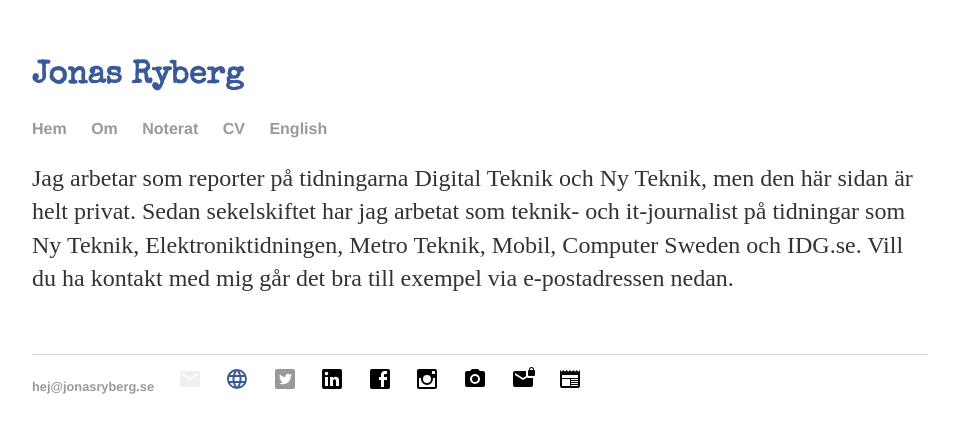
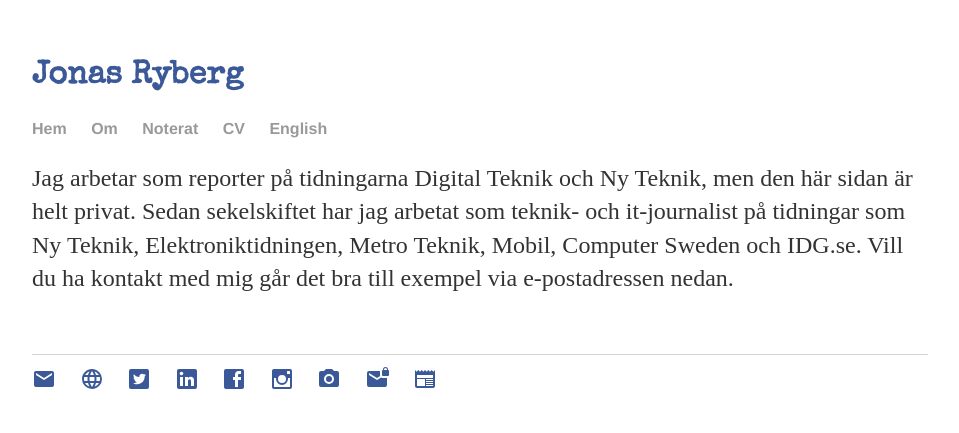
Before and after one commit to jonasryberg/test, a Jekyll site: the page index.html, which Jekyll copies as it is, in a window 1280 px wide. Shown: the top 433 px of the page, without its empty margins (160-1119 px from the left). Built offline with Jekyll 4.4.1, drawn with Linux system fonts in a browser that asks for light colours.

Commit message:
Update index.html

```diff
--- a/index.html
+++ b/index.html
@@ -29,40 +29,33 @@
 		</div><!-- /.container -->
 		<footer>
     		<ul>
-        		<li>
-  				<script language="JavaScript">
-				var namn1 = "hej";
-				var namn2 = "jonasryberg.se";
-				var linktext = namn1 + "@" + namn2 ; ;
-				document.write("<a href='" + "mail" + "to:" + namn1 + "@" + namn2 + "'>" + linktext + "</a>");
-				</script>
-			</li>
+
 			<li><svg style="width:24px;height:24px" viewBox="0 0 24 24">
-    <path fill="#eeeff4" d="M20,8L12,13L4,8V6L12,11L20,6M20,4H4C2.89,4 2,4.89 2,6V18A2,2 0 0,0 4,20H20A2,2 0 0,0 22,18V6C22,4.89 21.1,4 20,4Z" />
+    <path fill="#3b5999" d="M20,8L12,13L4,8V6L12,11L20,6M20,4H4C2.89,4 2,4.89 2,6V18A2,2 0 0,0 4,20H20A2,2 0 0,0 22,18V6C22,4.89 21.1,4 20,4Z" />
 </svg></li>
         		<li><a href="https://www.jonasryberg.se"><svg style="width:24px;height:24px" viewBox="0 0 24 24">
     <path fill="#3b5999" d="M16.36,14C16.44,13.34 16.5,12.68 16.5,12C16.5,11.32 16.44,10.66 16.36,10H19.74C19.9,10.64 20,11.31 20,12C20,12.69 19.9,13.36 19.74,14M14.59,19.56C15.19,18.45 15.65,17.25 15.97,16H18.92C17.96,17.65 16.43,18.93 14.59,19.56M14.34,14H9.66C9.56,13.34 9.5,12.68 9.5,12C9.5,11.32 9.56,10.65 9.66,10H14.34C14.43,10.65 14.5,11.32 14.5,12C14.5,12.68 14.43,13.34 14.34,14M12,19.96C11.17,18.76 10.5,17.43 10.09,16H13.91C13.5,17.43 12.83,18.76 12,19.96M8,8H5.08C6.03,6.34 7.57,5.06 9.4,4.44C8.8,5.55 8.35,6.75 8,8M5.08,16H8C8.35,17.25 8.8,18.45 9.4,19.56C7.57,18.93 6.03,17.65 5.08,16M4.26,14C4.1,13.36 4,12.69 4,12C4,11.31 4.1,10.64 4.26,10H7.64C7.56,10.66 7.5,11.32 7.5,12C7.5,12.68 7.56,13.34 7.64,14M12,4.03C12.83,5.23 13.5,6.57 13.91,8H10.09C10.5,6.57 11.17,5.23 12,4.03M18.92,8H15.97C15.65,6.75 15.19,5.55 14.59,4.44C16.43,5.07 17.96,6.34 18.92,8M12,2C6.47,2 2,6.5 2,12A10,10 0 0,0 12,22A10,10 0 0,0 22,12A10,10 0 0,0 12,2Z" />
 </svg></a></li>
         		<li><a href="https://twitter.com/ryberg"><svg style="width:24px;height:24px" viewBox="0 0 24 24">
-    <path fill="#999" d="M17.71,9.33C17.64,13.95 14.69,17.11 10.28,17.31C8.46,17.39 7.15,16.81 6,16.08C7.34,16.29 9,15.76 9.9,15C8.58,14.86 7.81,14.19 7.44,13.12C7.82,13.18 8.22,13.16 8.58,13.09C7.39,12.69 6.54,11.95 6.5,10.41C6.83,10.57 7.18,10.71 7.64,10.74C6.75,10.23 6.1,8.38 6.85,7.16C8.17,8.61 9.76,9.79 12.37,9.95C11.71,7.15 15.42,5.63 16.97,7.5C17.63,7.38 18.16,7.14 18.68,6.86C18.47,7.5 18.06,7.97 17.56,8.33C18.1,8.26 18.59,8.13 19,7.92C18.75,8.45 18.19,8.93 17.71,9.33M20,2H4A2,2 0 0,0 2,4V20A2,2 0 0,0 4,22H20A2,2 0 0,0 22,20V4C22,2.89 21.1,2 20,2Z" />
+    <path fill="#3b5999" d="M17.71,9.33C17.64,13.95 14.69,17.11 10.28,17.31C8.46,17.39 7.15,16.81 6,16.08C7.34,16.29 9,15.76 9.9,15C8.58,14.86 7.81,14.19 7.44,13.12C7.82,13.18 8.22,13.16 8.58,13.09C7.39,12.69 6.54,11.95 6.5,10.41C6.83,10.57 7.18,10.71 7.64,10.74C6.75,10.23 6.1,8.38 6.85,7.16C8.17,8.61 9.76,9.79 12.37,9.95C11.71,7.15 15.42,5.63 16.97,7.5C17.63,7.38 18.16,7.14 18.68,6.86C18.47,7.5 18.06,7.97 17.56,8.33C18.1,8.26 18.59,8.13 19,7.92C18.75,8.45 18.19,8.93 17.71,9.33M20,2H4A2,2 0 0,0 2,4V20A2,2 0 0,0 4,22H20A2,2 0 0,0 22,20V4C22,2.89 21.1,2 20,2Z" />
 </svg></a></li>
         		<li><a href="https://se.linkedin.com/in/jryberg"><svg style="width:24px;height:24px" viewBox="0 0 24 24">
-    <path fill="#000000" d="M19,19H16V13.7A1.5,1.5 0 0,0 14.5,12.2A1.5,1.5 0 0,0 13,13.7V19H10V10H13V11.2C13.5,10.36 14.59,9.8 15.5,9.8A3.5,3.5 0 0,1 19,13.3M6.5,8.31C5.5,8.31 4.69,7.5 4.69,6.5A1.81,1.81 0 0,1 6.5,4.69C7.5,4.69 8.31,5.5 8.31,6.5A1.81,1.81 0 0,1 6.5,8.31M8,19H5V10H8M20,2H4C2.89,2 2,2.89 2,4V20A2,2 0 0,0 4,22H20A2,2 0 0,0 22,20V4C22,2.89 21.1,2 20,2Z" />
+    <path fill="#3b5999" d="M19,19H16V13.7A1.5,1.5 0 0,0 14.5,12.2A1.5,1.5 0 0,0 13,13.7V19H10V10H13V11.2C13.5,10.36 14.59,9.8 15.5,9.8A3.5,3.5 0 0,1 19,13.3M6.5,8.31C5.5,8.31 4.69,7.5 4.69,6.5A1.81,1.81 0 0,1 6.5,4.69C7.5,4.69 8.31,5.5 8.31,6.5A1.81,1.81 0 0,1 6.5,8.31M8,19H5V10H8M20,2H4C2.89,2 2,2.89 2,4V20A2,2 0 0,0 4,22H20A2,2 0 0,0 22,20V4C22,2.89 21.1,2 20,2Z" />
 </svg></a></li>
 <li><svg style="width:24px;height:24px" viewBox="0 0 24 24">
-    <path fill="#000000" d="M19,4V7H17A1,1 0 0,0 16,8V10H19V13H16V20H13V13H11V10H13V7.5C13,5.56 14.57,4 16.5,4M20,2H4A2,2 0 0,0 2,4V20A2,2 0 0,0 4,22H20A2,2 0 0,0 22,20V4C22,2.89 21.1,2 20,2Z" />
+    <path fill="#3b5999" d="M19,4V7H17A1,1 0 0,0 16,8V10H19V13H16V20H13V13H11V10H13V7.5C13,5.56 14.57,4 16.5,4M20,2H4A2,2 0 0,0 2,4V20A2,2 0 0,0 4,22H20A2,2 0 0,0 22,20V4C22,2.89 21.1,2 20,2Z" />
 </svg></li>
 <li><svg style="width:24px;height:24px" viewBox="0 0 24 24">
-    <path fill="#000000" d="M20,6.5A0.5,0.5 0 0,1 19.5,7H17.5A0.5,0.5 0 0,1 17,6.5V4.5A0.5,0.5 0 0,1 17.5,4H19.5A0.5,0.5 0 0,1 20,4.5M4.5,20A0.5,0.5 0 0,1 4,19.5V11H6.09C6.03,11.32 6,11.66 6,12A6,6 0 0,0 12,18A6,6 0 0,0 18,12C18,11.66 17.96,11.32 17.91,11H20V19.5A0.5,0.5 0 0,1 19.5,20M12,8A4,4 0 0,1 16,12A4,4 0 0,1 12,16A4,4 0 0,1 8,12A4,4 0 0,1 12,8M20,2H4C2.89,2 2,2.89 2,4V20A2,2 0 0,0 4,22H20A2,2 0 0,0 22,20V4C22,2.89 21.1,2 20,2Z" />
+    <path fill="#3b5999" d="M20,6.5A0.5,0.5 0 0,1 19.5,7H17.5A0.5,0.5 0 0,1 17,6.5V4.5A0.5,0.5 0 0,1 17.5,4H19.5A0.5,0.5 0 0,1 20,4.5M4.5,20A0.5,0.5 0 0,1 4,19.5V11H6.09C6.03,11.32 6,11.66 6,12A6,6 0 0,0 12,18A6,6 0 0,0 18,12C18,11.66 17.96,11.32 17.91,11H20V19.5A0.5,0.5 0 0,1 19.5,20M12,8A4,4 0 0,1 16,12A4,4 0 0,1 12,16A4,4 0 0,1 8,12A4,4 0 0,1 12,8M20,2H4C2.89,2 2,2.89 2,4V20A2,2 0 0,0 4,22H20A2,2 0 0,0 22,20V4C22,2.89 21.1,2 20,2Z" />
 </svg></li>
 <li><svg style="width:24px;height:24px" viewBox="0 0 24 24">
-    <path fill="#000000" d="M4,4H7L9,2H15L17,4H20A2,2 0 0,1 22,6V18A2,2 0 0,1 20,20H4A2,2 0 0,1 2,18V6A2,2 0 0,1 4,4M12,7A5,5 0 0,0 7,12A5,5 0 0,0 12,17A5,5 0 0,0 17,12A5,5 0 0,0 12,7M12,9A3,3 0 0,1 15,12A3,3 0 0,1 12,15A3,3 0 0,1 9,12A3,3 0 0,1 12,9Z" />
+    <path fill="#3b5999" d="M4,4H7L9,2H15L17,4H20A2,2 0 0,1 22,6V18A2,2 0 0,1 20,20H4A2,2 0 0,1 2,18V6A2,2 0 0,1 4,4M12,7A5,5 0 0,0 7,12A5,5 0 0,0 12,17A5,5 0 0,0 17,12A5,5 0 0,0 12,7M12,9A3,3 0 0,1 15,12A3,3 0 0,1 12,15A3,3 0 0,1 9,12A3,3 0 0,1 12,9Z" />
 </svg></li>
 <li><svg style="width:24px;height:24px" viewBox="0 0 24 24">
-    <path fill="#000000" d="M20.5,0A2.5,2.5 0 0,1 23,2.5V3A1,1 0 0,1 24,4V8A1,1 0 0,1 23,9H18A1,1 0 0,1 17,8V4A1,1 0 0,1 18,3V2.5A2.5,2.5 0 0,1 20.5,0M12,11L4,6V8L12,13L16.18,10.39C16.69,10.77 17.32,11 18,11H22V18A2,2 0 0,1 20,20H4A2,2 0 0,1 2,18V6A2,2 0 0,1 4,4H15V8C15,8.36 15.06,8.7 15.18,9L12,11M20.5,1A1.5,1.5 0 0,0 19,2.5V3H22V2.5A1.5,1.5 0 0,0 20.5,1Z" />
+    <path fill="#3b5999" d="M20.5,0A2.5,2.5 0 0,1 23,2.5V3A1,1 0 0,1 24,4V8A1,1 0 0,1 23,9H18A1,1 0 0,1 17,8V4A1,1 0 0,1 18,3V2.5A2.5,2.5 0 0,1 20.5,0M12,11L4,6V8L12,13L16.18,10.39C16.69,10.77 17.32,11 18,11H22V18A2,2 0 0,1 20,20H4A2,2 0 0,1 2,18V6A2,2 0 0,1 4,4H15V8C15,8.36 15.06,8.7 15.18,9L12,11M20.5,1A1.5,1.5 0 0,0 19,2.5V3H22V2.5A1.5,1.5 0 0,0 20.5,1Z" />
 </svg></li>
 <li><svg style="width:24px;height:24px" viewBox="0 0 24 24">
-    <path fill="#000000" d="M20,11H4V8H20M20,13H13V12H20M20,15H13V14H20M20,17H13V16H20M20,19H13V18H20M12,19H4V12H12M20.33,4.67L18.67,3L17,4.67L15.33,3L13.67,4.67L12,3L10.33,4.67L8.67,3L7,4.67L5.33,3L3.67,4.67L2,3V19A2,2 0 0,0 4,21H20A2,2 0 0,0 22,19V3L20.33,4.67Z" />
+    <path fill="#3b5999" d="M20,11H4V8H20M20,13H13V12H20M20,15H13V14H20M20,17H13V16H20M20,19H13V18H20M12,19H4V12H12M20.33,4.67L18.67,3L17,4.67L15.33,3L13.67,4.67L12,3L10.33,4.67L8.67,3L7,4.67L5.33,3L3.67,4.67L2,3V19A2,2 0 0,0 4,21H20A2,2 0 0,0 22,19V3L20.33,4.67Z" />
 </svg></li>
 
 			</ul>
```
